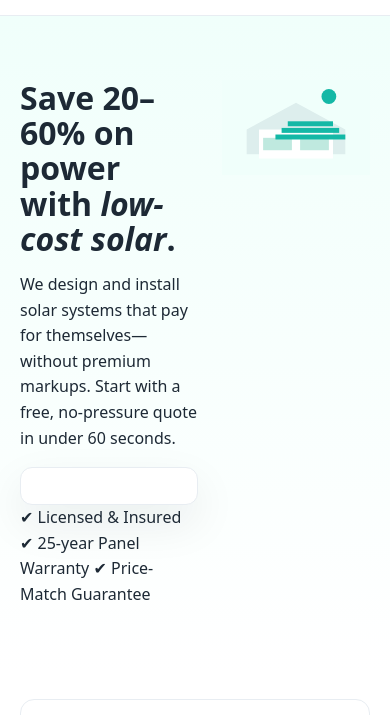
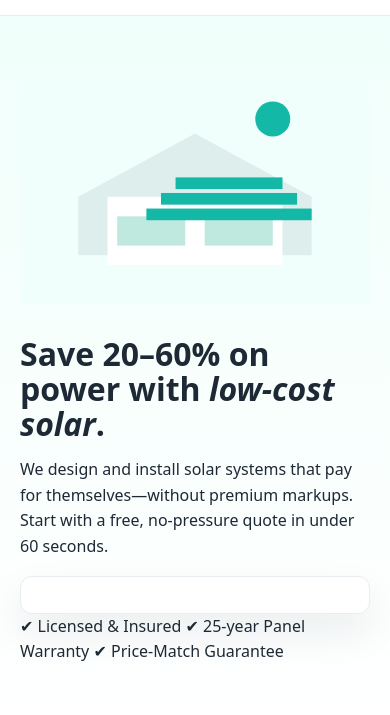
Before and after one commit to broodp4/auravolt.github.io, a plain HTML site: page index.html in a window 390 px wide. Shown: the part 49-764 px from the top of the page. Drawn offline with Linux system fonts and the light colour scheme; a script that the page names is missing.

Commit message:
Update styles.css

```diff
--- a/assets/css/styles.css
+++ b/assets/css/styles.css
@@ -39,31 +39,49 @@ a:hover{text-decoration:underline}
 /* Hero */
 .hero{
   padding:64px 0;
-  background:linear-gradient(180deg,#f0fffb, #fff);
+  background:linear-gradient(180deg,#f0fffb,#fff);
 }
+
 .hero .wrap{
   display:grid;
-  grid-template-columns:1.2fr 1fr;
-  gap:24px;
-  align-items:flex-start; /* was center */
+  grid-template-columns:1.1fr 0.9fr;
+  gap:32px;
+  align-items:flex-start;        /* top-align columns */
 }
+
 .hero h1{
   font-size:clamp(2rem,3.4vw,3rem);
   line-height:1.1;
   margin:0 0 10px;
 }
-.hero p{max-width:60ch;}
+
+.hero p{
+  max-width:40rem;
+  margin-bottom:12px;
+}
+
 .hero-copy{
-  max-width:560px;
+  max-width:520px;               /* keep text/form column narrower */
 }
+
 .hero-art{
   display:flex;
+  align-items:flex-end;
   justify-content:center;
-  align-items:flex-end;
 }
+
 .hero-art img{
   width:100%;
   height:auto;
+}
+
+@media (max-width:900px){
+  .hero .wrap{
+    grid-template-columns:1fr;
+  }
+  .hero-art{
+    order:-1;                    /* optional: show image above text on mobile */
+  }
 }
 
 .hero-form{
@@ -73,29 +91,22 @@ a:hover{text-decoration:underline}
   border:1px solid #e8edf2;
   border-radius:12px;
   padding:18px 16px;
-  box-shadow:0 18px 45px rgba(15,23,42,.08);
+  box-shadow:0 18px 40px rgba(15,23,42,.08);
 }
 
-/* Keep widget in-flow and full width */
+/* Keep widget in-flow and not pinned to the viewport */
 #opensolar_lead_container{
   position:static !important;
   width:100% !important;
 }
 
-/* Generic tidy-up for the injected form/iframe */
+/* Make whatever OpenSolar injects behave responsively */
 #opensolar_lead_container iframe,
 #opensolar_lead_container form{
   width:100% !important;
   max-width:100% !important;
 }
 
-#opensolar_lead_container input,
-#opensolar_lead_container select,
-#opensolar_lead_container button{
-  width:100% !important;
-  box-sizing:border-box;
-  font-size:.9rem;
-}
 
 
 /* Cards */
```
